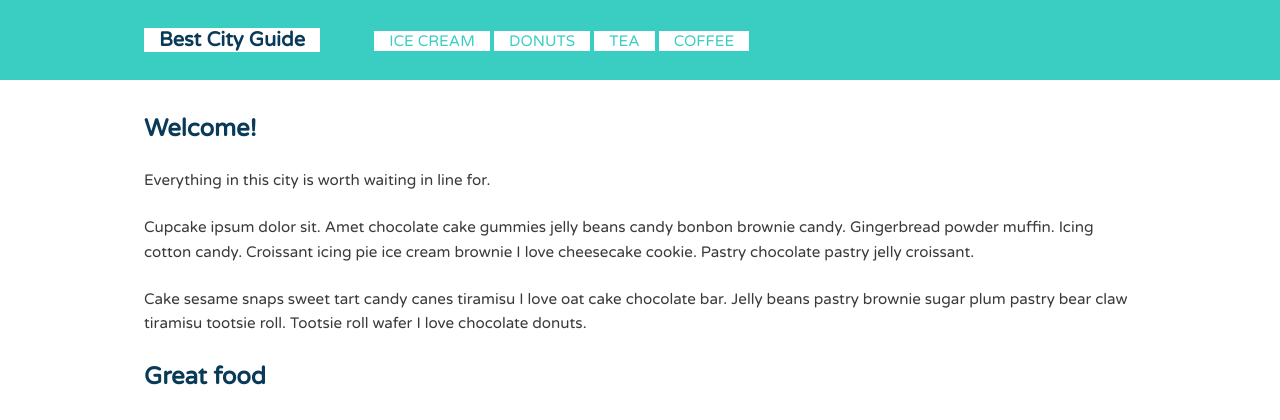
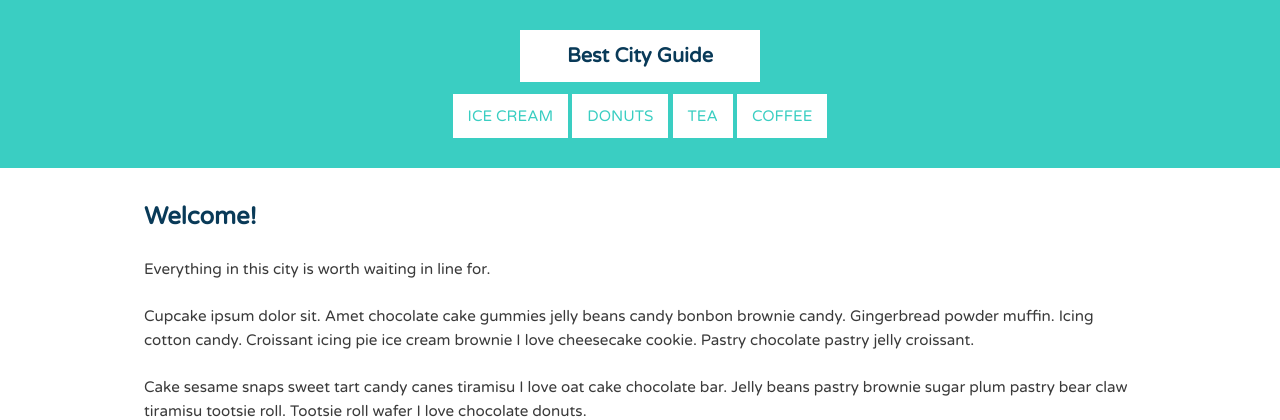
Before and after one commit to llogan382/practice-code, a PHP site: the page made by CSS Layout Techniques/index.html in a window 1280 px wide. Shown: the top 420 px of the page. Run offline with PHP 8.4, Linux system fonts and the light colour scheme.

Commit message:
Adds inline-block to nav menu and centers content

```diff
--- a/CSS Layout Techniques/css/style.css
+++ b/CSS Layout Techniques/css/style.css
@@ -62,7 +62,8 @@ a {
 
 .name a,
 .main-nav a {
-	padding: 10px 15px;
+    padding: 10px 15px;
+    display: block;
 }
 
 /* ---- Layout Containers ---- */
@@ -73,6 +74,7 @@ a {
 }
 
 .main-header {
+    text-align: center;
 	padding-top: 1.5em;
 	padding-bottom: 1.5em;
 	background: #3acec2;
@@ -102,14 +104,12 @@ a {
 	}
 
 	.name,
-	.main-nav,
 	.main-nav li {
-		display: inline;
+		display: inline-block;
 	}
 
 	.name {
 		width: 240px;
-		margin-right: 50px;
 	}
 
 }
```
